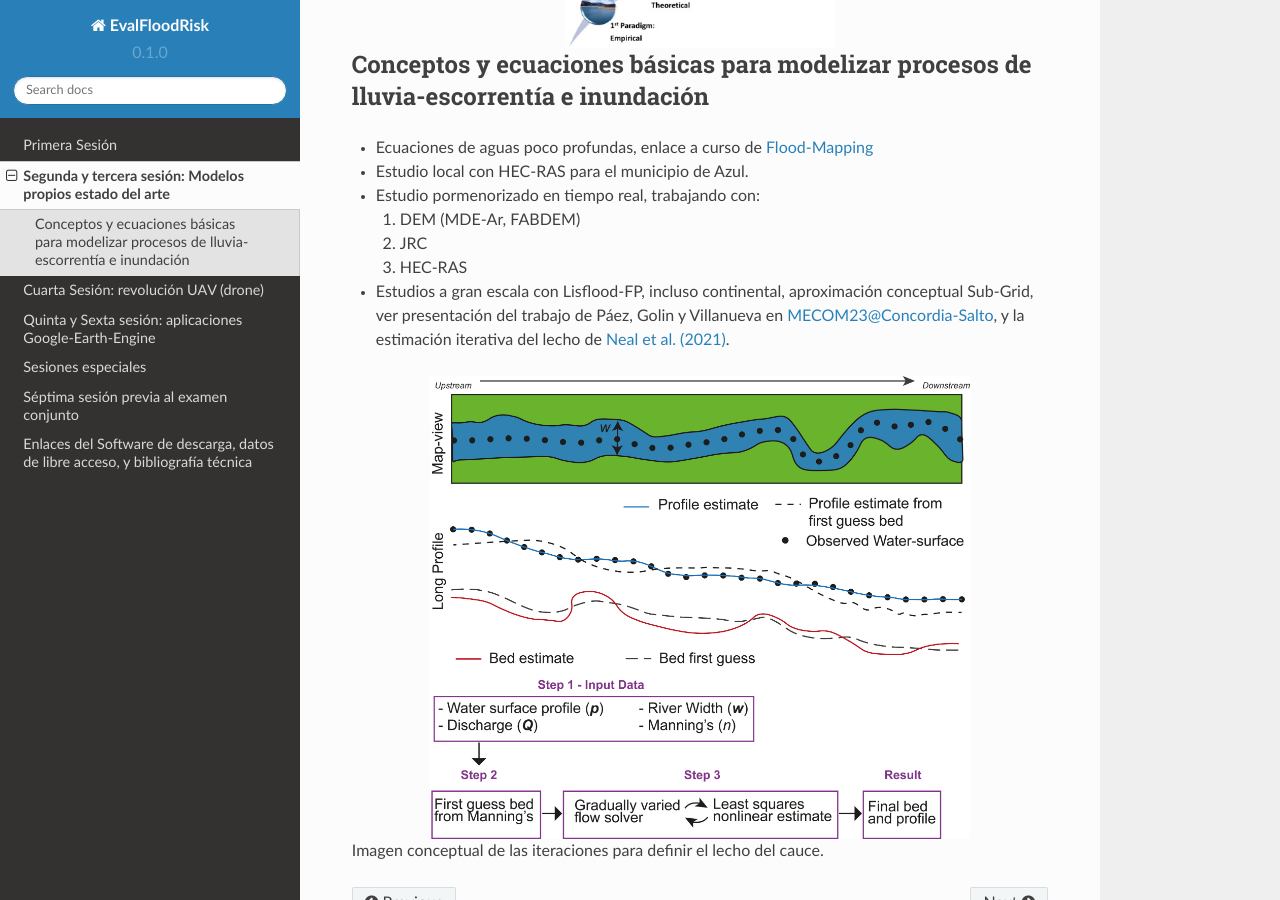
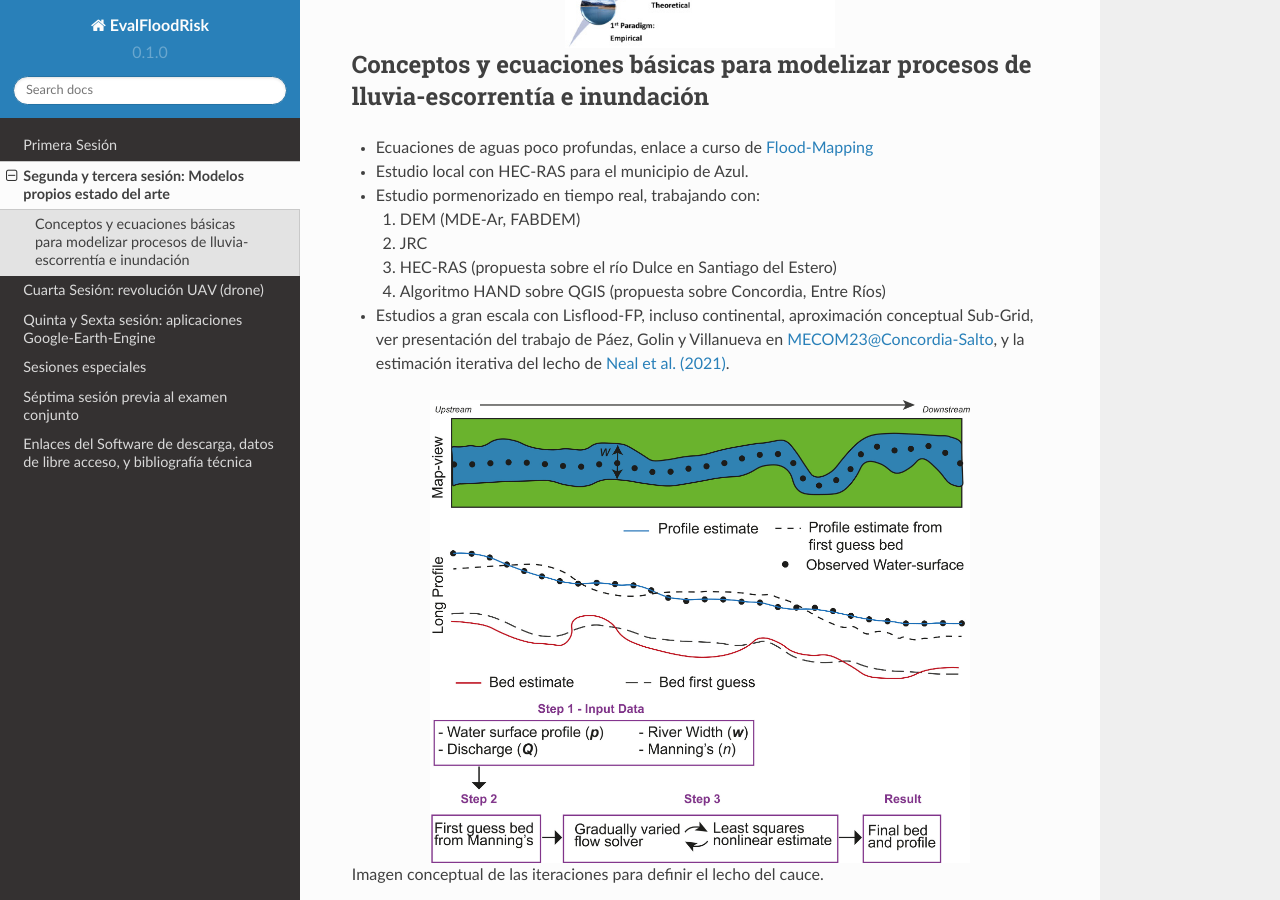
Before and after one commit to ivillamadrid/EvalFloodRisk_RSSWE, a Sphinx documentation site: the page built from docs/source/D2.rst, in a window 1280 px wide and 900 px high, scrolled down 707 px. Built offline with Sphinx 7.4.7 and the Read the Docs theme 2.0.0, drawn with Linux system fonts in a browser that asks for light colours.

Commit message:
Update D2.rst

```diff
--- a/docs/source/D2.rst
+++ b/docs/source/D2.rst
@@ -27,7 +27,8 @@ Conceptos y ecuaciones básicas para modelizar procesos de lluvia-escorrentía e
 
   #. DEM (MDE-Ar, FABDEM)
   #. JRC
-  #. HEC-RAS
+  #. HEC-RAS (propuesta sobre el río Dulce en Santiago del Estero)
+  #. Algoritmo HAND sobre QGIS (propuesta sobre Concordia, Entre Ríos)
 
 * Estudios a gran escala con Lisflood-FP, incluso continental, aproximación conceptual Sub-Grid, ver presentación del trabajo de Páez, Golin y Villanueva en `MECOM23@Concordia-Salto <https://amcaonline.org.ar/ojs/index.php/mc/article/view/6745>`_, y la estimación iterativa del lecho de `Neal et al. (2021)  <https://doi.org/10.1029/2020WR028301>`_.
 
```
